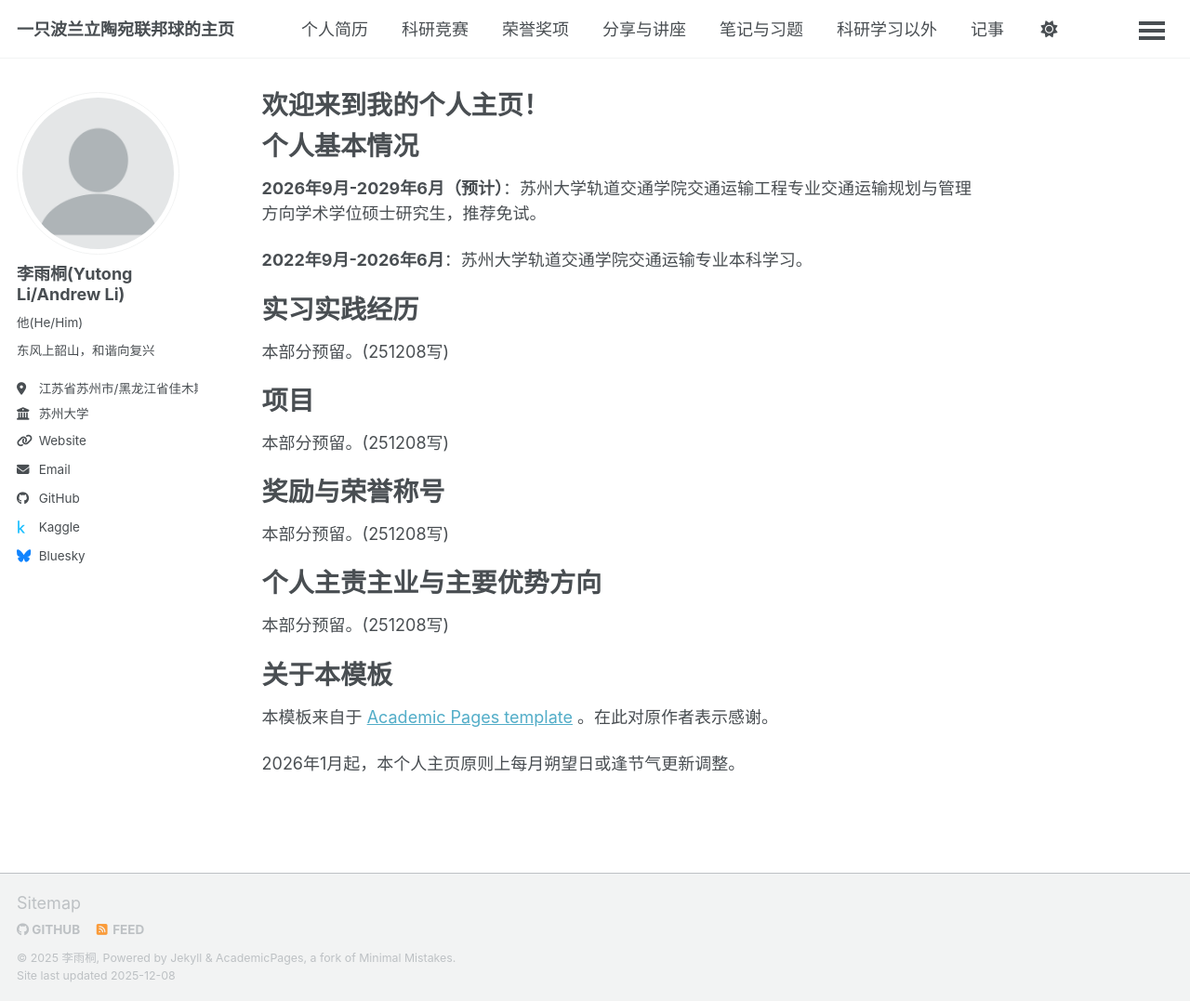
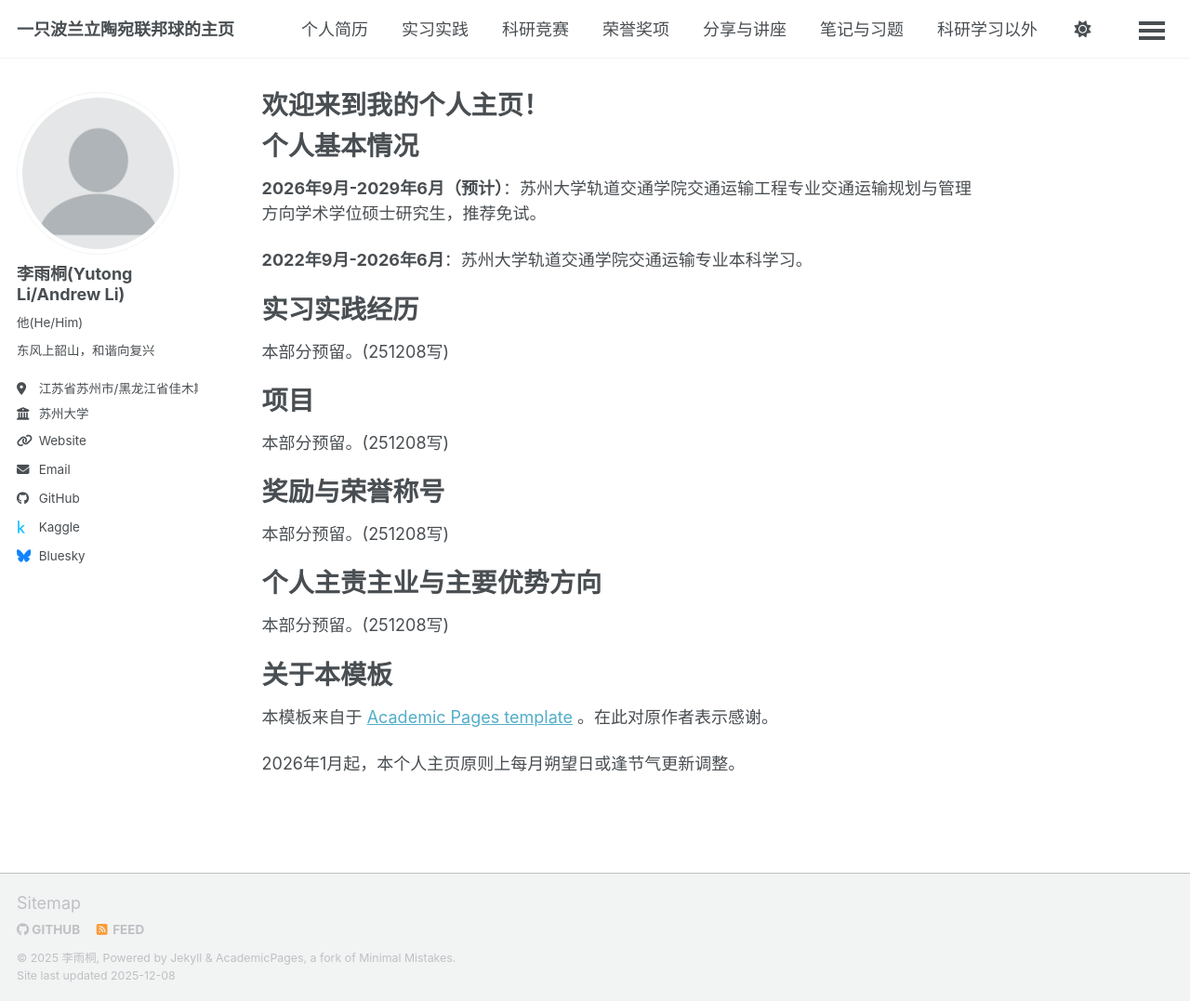
Before and after one commit to lytCNAORevision2018/lytCNAORevision2018.github.io, a Jekyll site: the page built from _pages/about.md, in a window 1280 px wide and 1077 px high. Shown: the whole window at 93% size. Built offline with Jekyll 4.4.1, drawn with Linux system fonts in a browser that asks for light colours; a script bundle is joined from its source files by our own code; library files that are not in the unit come from our copies.

Commit message:
Add internship section to navigation

```diff
--- a/_data/navigation.yml
+++ b/_data/navigation.yml
@@ -13,6 +13,8 @@
 
 #  - title: "Publications"
 #   url: /publications/
+  - title: "实习实践"
+    url: /interships/
 
   - title: "科研竞赛"
     url: /research-competitions/
```
